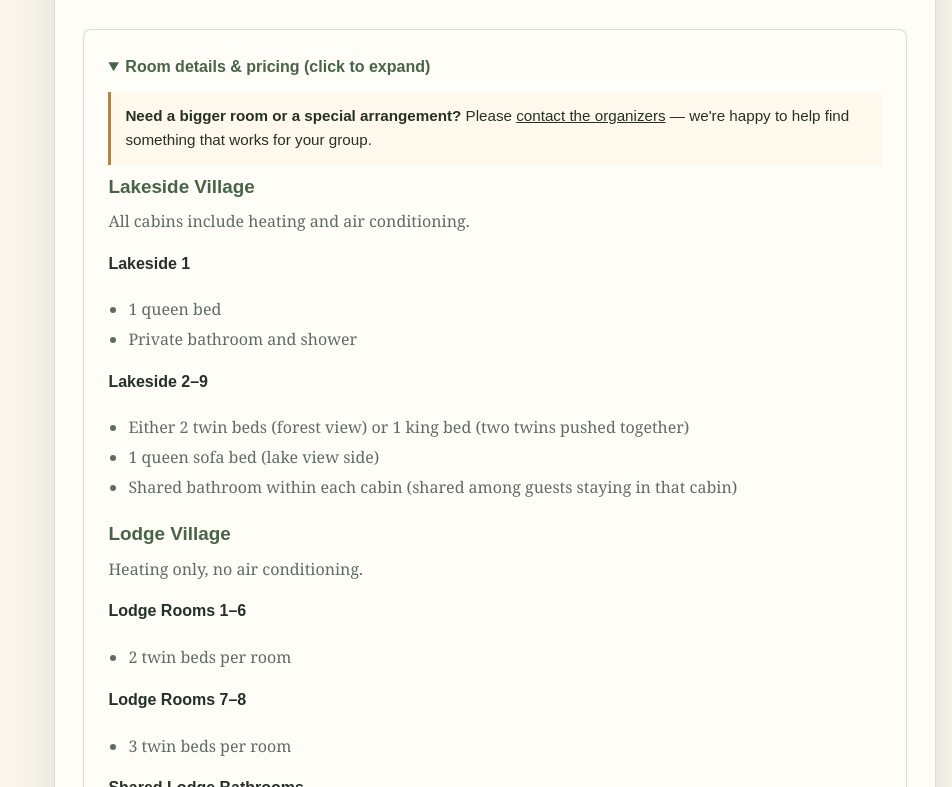
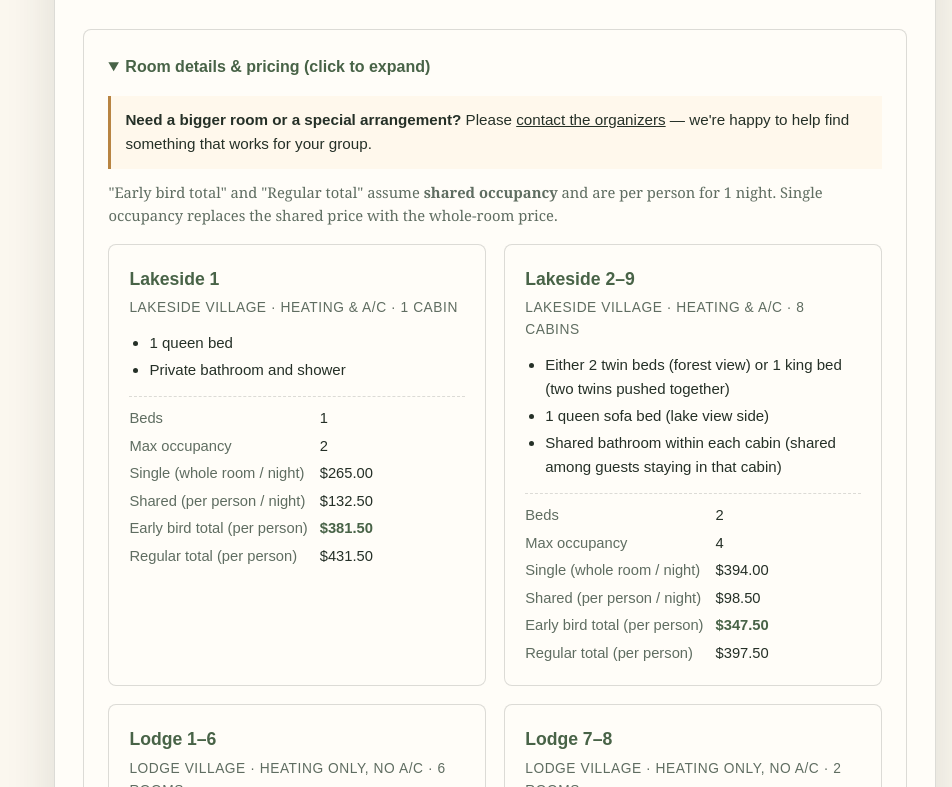
Before and after one commit to sattvapath/sattvapath-collective, a plain HTML site: page register-preview.html in a window 1280 px wide. Shown: the part 3052-3839 px from the top of the page, without its empty margins (328-1280 px from the left). Drawn offline with Linux system fonts and the light colour scheme.

Commit message:
Preview: 4 feedback points
1. Split 'View room details' and 'Contact organizers' onto two lines
2. Retreat Experience fee row now notes lodging is billed separately
3. Remove the 'Starting at $314 per person' block
4. Room details section restructured: 4 per-category cards (Lakeside 1, Lakeside 2-9, Lodge 1-6, Lodge 7-8) each with description + occupancy + full pricing together

```diff
--- a/register-preview.html
+++ b/register-preview.html
@@ -490,23 +490,66 @@
         border-radius: var(--radius);
         background: var(--white);
       }
-      #roomDetails h3 { color: var(--leaf); margin-bottom: 12px; font-family: Arial, sans-serif; }
-      #roomDetails h4 { margin-top: 16px; color: var(--ink); font-family: Arial, sans-serif; }
-      #roomDetails ul { margin: 6px 0 12px 20px; padding: 0; color: var(--muted); }
-      #roomDetails li { margin-bottom: 4px; }
-      .price-table {
-        width: 100%;
-        border-collapse: collapse;
-        margin-top: 12px;
+      #roomDetails > summary { margin-bottom: 16px; }
+      .room-cards {
+        display: grid;
+        grid-template-columns: repeat(auto-fit, minmax(320px, 1fr));
+        gap: 18px;
+        margin-top: 16px;
+      }
+      .room-card {
+        padding: 20px;
+        border: 1px solid var(--line);
+        border-radius: var(--radius);
+        background: #fffdf8;
         font-family: Arial, sans-serif;
+      }
+      .room-card h4 {
+        margin: 0 0 4px 0;
+        color: var(--leaf);
+        font-size: 1.1rem;
+      }
+      .room-card .room-village {
+        margin: 0 0 12px;
+        color: var(--muted);
+        font-size: 0.86rem;
+        text-transform: uppercase;
+        letter-spacing: 0.04em;
+      }
+      .room-card ul {
+        margin: 0 0 14px 20px;
+        padding: 0;
+        color: var(--ink);
+        font-size: 0.94rem;
+      }
+      .room-card li { margin-bottom: 3px; }
+      .room-card .bath-note {
+        margin: 0 0 14px 0;
+        padding: 10px 12px;
+        border-left: 3px solid var(--gold);
+        background: rgba(184, 132, 66, 0.08);
+        color: var(--ink);
+        font-size: 0.9rem;
+        border-radius: 4px;
+      }
+      .room-card dl.pricing {
+        display: grid;
+        grid-template-columns: max-content 1fr;
+        gap: 4px 12px;
+        margin: 12px 0 0;
+        padding-top: 10px;
+        border-top: 1px dashed var(--line);
         font-size: 0.92rem;
       }
-      .price-table th, .price-table td {
-        padding: 8px 10px;
-        border-bottom: 1px solid var(--line);
-        text-align: left;
-      }
-      .price-table th { color: var(--gold); font-weight: 700; }
+      .room-card dl.pricing dt {
+        color: var(--muted);
+        font-weight: 400;
+      }
+      .room-card dl.pricing dd {
+        margin: 0;
+        color: var(--ink);
+      }
+      .room-card dl.pricing dd.total { font-weight: 700; color: var(--leaf); }
 
       .participant-grid {
         display: grid;
@@ -712,11 +755,7 @@
             <li>
               <strong>Retreat Experience fee</strong>
               $249 early bird (before Aug 15) / $299 regular. Includes all sessions and 3 meals.
-            </li>
-            <li>
-              <strong>Starting at $314 per person</strong>
-              (early bird) — includes retreat experience, 3 meals, and shared lodging (Lodge, 1 night).
-              <br><small>Regular pricing after Aug 15: from $364 per person.</small>
+              <br><small>Lodging is billed separately — pricing shown in the accommodation section of the form.</small>
             </li>
             <li>
               <strong>Payment <span class="required">*</span></strong>
@@ -870,54 +909,84 @@
               Please <a href="mailto:Sattvapathcollective@gmail.com">contact the organizers</a> — we're happy to help find something that works for your group.
             </p>
 
-            <h3>Lakeside Village</h3>
-            <p style="color:var(--muted);">All cabins include heating and air conditioning.</p>
+            <p style="color:var(--muted); font-size:0.92rem; margin-top:8px;">
+              "Early bird total" and "Regular total" assume <strong>shared occupancy</strong> and are per person for 1 night. Single occupancy replaces the shared price with the whole-room price.
+            </p>
+
+            <div class="room-cards">
+              <article class="room-card">
                 <h4>Lakeside 1</h4>
+                <p class="room-village">Lakeside Village · heating &amp; A/C · 1 cabin</p>
                 <ul>
                   <li>1 queen bed</li>
                   <li>Private bathroom and shower</li>
                 </ul>
+                <dl class="pricing">
+                  <dt>Beds</dt><dd>1</dd>
+                  <dt>Max occupancy</dt><dd>2</dd>
+                  <dt>Single (whole room / night)</dt><dd>$265.00</dd>
+                  <dt>Shared (per person / night)</dt><dd>$132.50</dd>
+                  <dt>Early bird total (per person)</dt><dd class="total">$381.50</dd>
+                  <dt>Regular total (per person)</dt><dd>$431.50</dd>
+                </dl>
+              </article>
+
+              <article class="room-card">
                 <h4>Lakeside 2–9</h4>
+                <p class="room-village">Lakeside Village · heating &amp; A/C · 8 cabins</p>
                 <ul>
                   <li>Either 2 twin beds (forest view) or 1 king bed (two twins pushed together)</li>
                   <li>1 queen sofa bed (lake view side)</li>
                   <li>Shared bathroom within each cabin (shared among guests staying in that cabin)</li>
                 </ul>
-
-            <h3 style="margin-top:24px;">Lodge Village</h3>
-            <p style="color:var(--muted);">Heating only, no air conditioning.</p>
-            <h4>Lodge Rooms 1–6</h4>
+                <dl class="pricing">
+                  <dt>Beds</dt><dd>2</dd>
+                  <dt>Max occupancy</dt><dd>4</dd>
+                  <dt>Single (whole room / night)</dt><dd>$394.00</dd>
+                  <dt>Shared (per person / night)</dt><dd>$98.50</dd>
+                  <dt>Early bird total (per person)</dt><dd class="total">$347.50</dd>
+                  <dt>Regular total (per person)</dt><dd>$397.50</dd>
+                </dl>
+              </article>
+
+              <article class="room-card">
+                <h4>Lodge 1–6</h4>
+                <p class="room-village">Lodge Village · heating only, no A/C · 6 rooms</p>
                 <ul>
                   <li>2 twin beds per room</li>
                 </ul>
-            <h4>Lodge Rooms 7–8</h4>
+                <div class="bath-note">
+                  <strong>Shared Lodge Bathrooms:</strong> two separate bathroom areas — each includes 2 toilets and 2 showers.
+                </div>
+                <dl class="pricing">
+                  <dt>Beds</dt><dd>2</dd>
+                  <dt>Max occupancy</dt><dd>2</dd>
+                  <dt>Single (whole room / night)</dt><dd>$130.00</dd>
+                  <dt>Shared (per person / night)</dt><dd>$65.00</dd>
+                  <dt>Early bird total (per person)</dt><dd class="total">$314.00</dd>
+                  <dt>Regular total (per person)</dt><dd>$364.00</dd>
+                </dl>
+              </article>
+
+              <article class="room-card">
+                <h4>Lodge 7–8</h4>
+                <p class="room-village">Lodge Village · heating only, no A/C · 2 rooms</p>
                 <ul>
                   <li>3 twin beds per room</li>
                 </ul>
-            <h4>Shared Lodge Bathrooms</h4>
-            <ul>
-              <li>Two separate bathroom areas</li>
-              <li>Each includes 2 toilets and 2 showers</li>
-            </ul>
-
-            <h3 style="margin-top:24px;">Pricing (1 night, per person)</h3>
-            <p style="color:var(--muted); font-size:0.92rem;">
-              "Early bird total" and "Regular total" columns assume <strong>shared occupancy</strong>. If you take a room by yourself (single occupancy), the room price replaces the shared price.
-            </p>
-            <table class="price-table">
-              <thead>
-                <tr>
-                  <th>Room</th>
-                  <th>Beds</th>
-                  <th>Max<br>occupancy</th>
-                  <th>Single occupancy<br><small style="font-weight:400; color:var(--muted);">room / night</small></th>
-                  <th>Shared / person<br><small style="font-weight:400; color:var(--muted);">/ night</small></th>
-                  <th>Early bird total<br><small style="font-weight:400; color:var(--muted);">per person</small></th>
-                  <th>Regular total<br><small style="font-weight:400; color:var(--muted);">per person</small></th>
-                </tr>
-              </thead>
-              <tbody id="priceTableBody"></tbody>
-            </table>
+                <div class="bath-note">
+                  <strong>Shared Lodge Bathrooms:</strong> two separate bathroom areas — each includes 2 toilets and 2 showers.
+                </div>
+                <dl class="pricing">
+                  <dt>Beds</dt><dd>3</dd>
+                  <dt>Max occupancy</dt><dd>2</dd>
+                  <dt>Single (whole room / night)</dt><dd>$195.00</dd>
+                  <dt>Shared (per person / night)</dt><dd>$65.00</dd>
+                  <dt>Early bird total (per person)</dt><dd class="total">$314.00</dd>
+                  <dt>Regular total (per person)</dt><dd>$364.00</dd>
+                </dl>
+              </article>
+            </div>
           </details>
         </section>
       </div>
@@ -1433,7 +1502,9 @@
                   </select>
                   <p class="help" style="margin-top:6px;">
                     <a href="#roomDetails" data-scroll-target="roomDetails">View room details ↓</a>
-                    &nbsp;·&nbsp; Need a bigger room? <a href="mailto:Sattvapathcollective@gmail.com">Contact the organizers</a>
+                  </p>
+                  <p class="help" style="margin-top:2px;">
+                    Need a bigger room? <a href="mailto:Sattvapathcollective@gmail.com">Contact the organizers</a>
                   </p>
                 </div>
                 <div class="span-6 pad-top">
```
Lines whose indentation alone changed are shown as unchanged.
